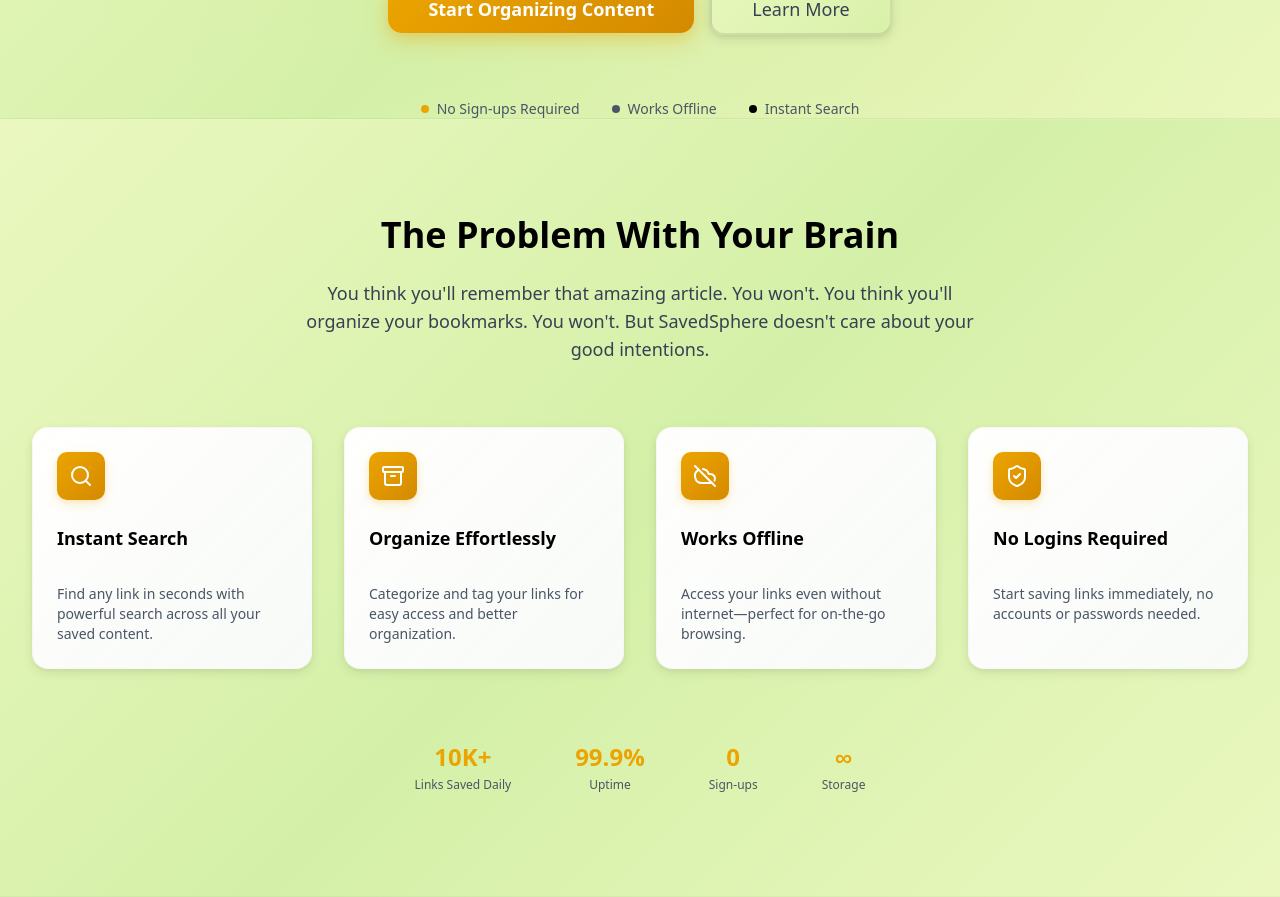
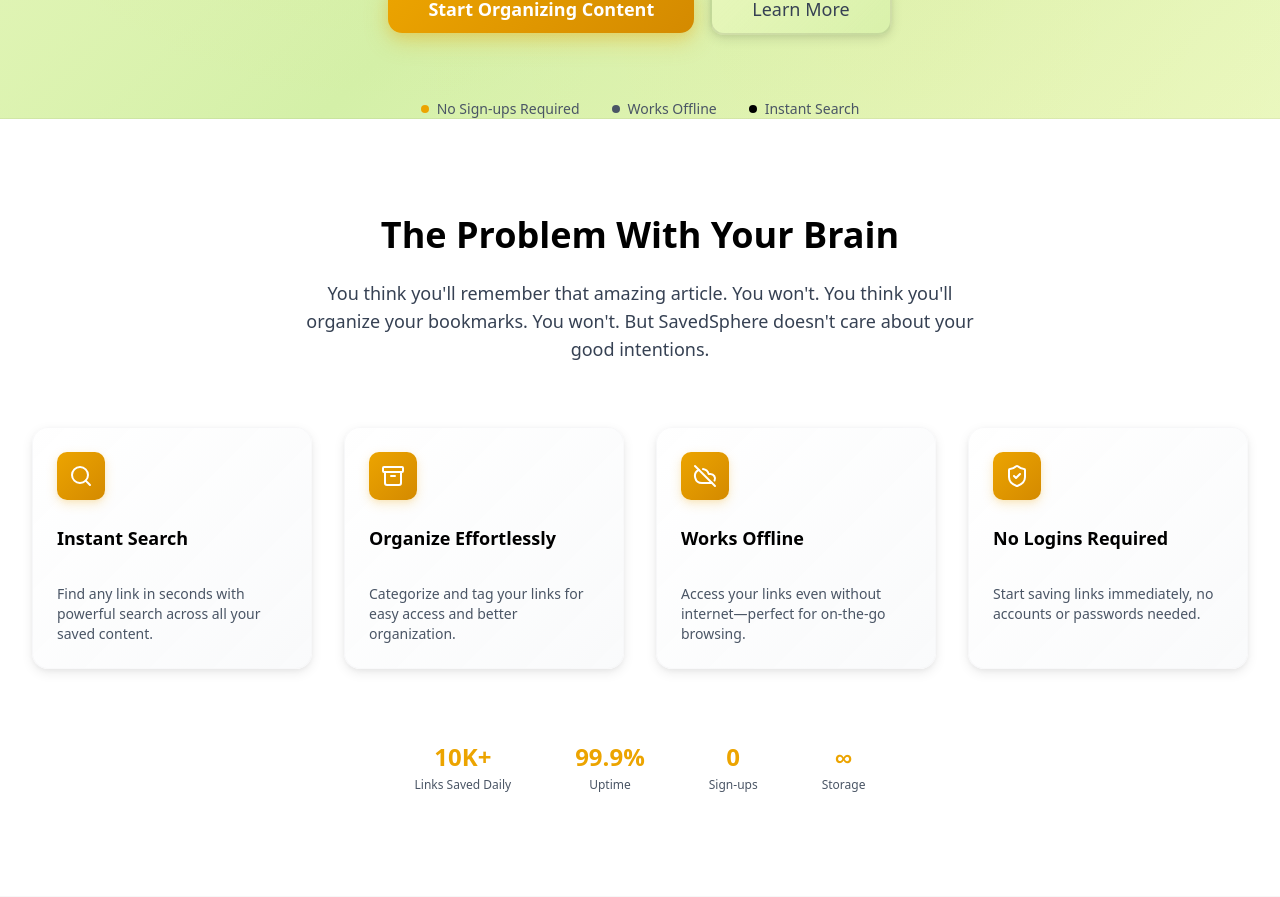
Before and after one commit to Samyk00/SavedSphere, a Next.js app: page / in a window 1280 px wide. Shown: the part 608-1505 px from the top of the page. Built offline with nearby package versions, Linux system fonts and the light colour scheme.

Commit message:
Update Features.tsx

```diff
--- a/src/components/landing/Features.tsx
+++ b/src/components/landing/Features.tsx
@@ -45,11 +45,11 @@
 export default function Features() {
   return (
     <section id="features" className="py-24 px-8 relative" style={{
-      background: 'linear-gradient(135deg, #EAF8BF 0%, #D4F0A8 50%, #EAF8BF 100%)'
+      background: 'linear-gradient(135deg, #ffffff 0%, #ffffff 50%, #ffffff 100%)'
     }}>
       {/* Depth layering for section background */}
       <div className="absolute inset-0" style={{
-        background: 'linear-gradient(135deg, rgba(234, 248, 191, 0.9) 0%, rgba(212, 240, 168, 0.8) 50%, rgba(234, 248, 191, 0.9) 100%)'
+        background: 'linear-gradient(135deg, rgba(255, 255, 255, 0.9) 0%, rgba(255, 255, 255, 0.8) 50%, rgba(255, 255, 255, 0.9) 100%)'
       }} />
       <div className="absolute inset-0 shadow-[inset_0_1px_0_rgba(255,255,255,0.1),inset_0_-1px_0_rgba(0,0,0,0.03)]" />
 
```
